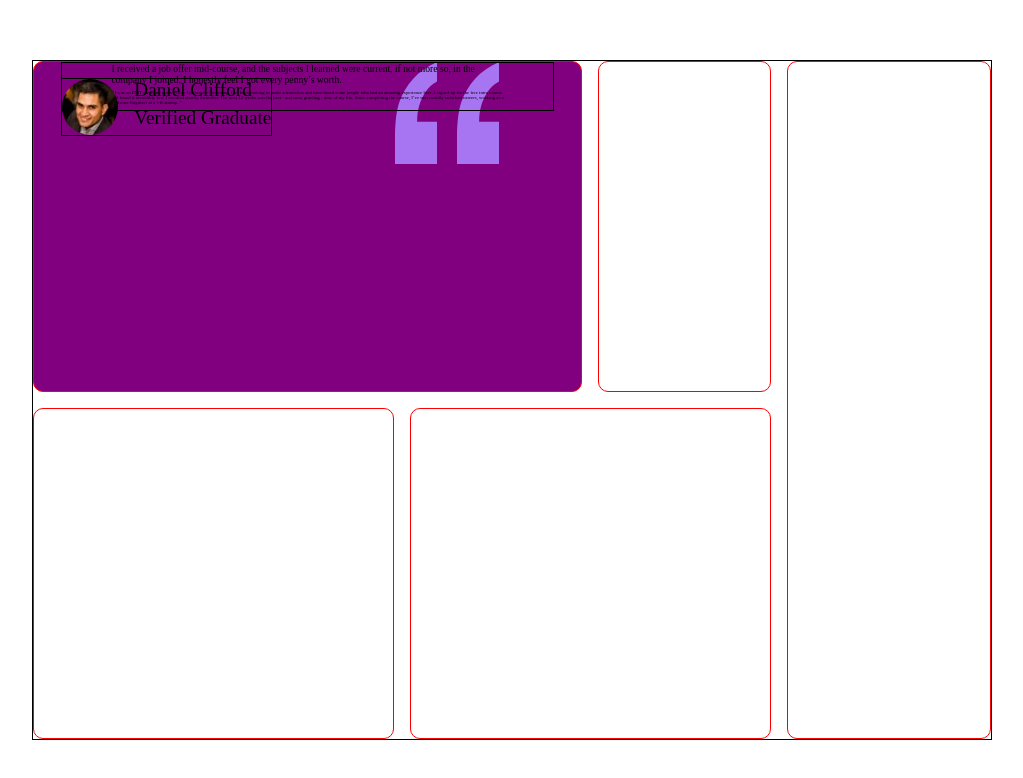
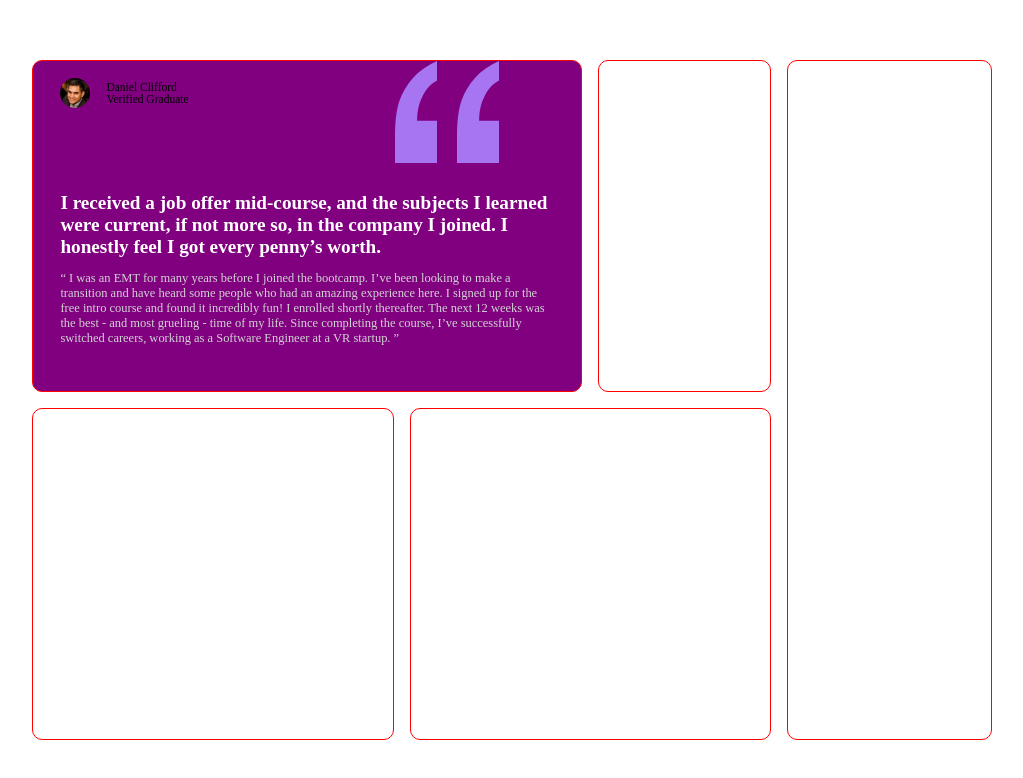
Before and after one commit to Programbeginner2120/Frontend-Mentors, a plain HTML site: page testimonials-grid-section-main/index.html in a window 1280 px wide. Shown: the whole page, without its empty margins (128-1151 px from the left). Drawn offline with Linux system fonts and the light colour scheme.

Commit message:
got first part of card implemented, want to re-implement utilizing flex more though

```diff
--- a/testimonials-grid-section-main/index.html
+++ b/testimonials-grid-section-main/index.html
@@ -22,10 +22,11 @@
       <div class="content-card card-1">
         <div class="person-info-container card-1-person-info-container">
           <img class="person-image card-1-person-image" src="images/image-daniel.jpg" />
-          <label class="person-name card-1-person-name">Daniel Clifford</label>
-          <label class="person-title card-1-person-title">Verified Graduate</label>
+          <div class="person-name-title-container card-1-person-name-title-container">
+            <label class="person-name card-1-person-name">Daniel Clifford</label>
+            <label class="person-title card-1-person-title">Verified Graduate</label>
+          </div>
         </div>
-        <img class="quotation-background" src="images/bg-pattern-quotation.svg" />
         <div class="testimonial-container card-1-testimonial-container">
           <label class="testimonial-title card-1-testimonial-title">I received a job offer mid-course, and the subjects I learned were current, if not more so,
             in the company I joined. I honestly feel I got every penny’s worth.</label>
@@ -37,6 +38,7 @@
               the course, I’ve successfully switched careers, working as a Software Engineer at a VR startup. ”
           </p>
         </div>
+        <img class="quotation-background" src="images/bg-pattern-quotation.svg" />
       </div>
       <div class="content-card card-2">
 
--- a/testimonials-grid-section-main/styles.css
+++ b/testimonials-grid-section-main/styles.css
@@ -21,7 +21,6 @@ html, body {
 .content-cards-container {
     height: 85%;
     width: 75%;
-    border: 1px solid black;
     display: grid;
     grid-template: repeat(2, 1fr) / repeat(5, 1fr);
     gap: 16px 16px;
@@ -37,30 +36,32 @@ html, body {
 }
 
 .person-info-container {
-    display: grid;
-    grid-template: repeat(2, 1fr) / 56px 1fr;
-    column-gap: 16px;
-    border: 1px solid black;
     height: fit-content;
     width: fit-content;
+    display: flex;
+    justify-content: center;
+    align-items: center;
+    gap: 16px;
     position: absolute;
     top: 5%;
     left: 5%;
 }
 
+.person-name-title-container {
+    display: flex;
+    flex-direction: column;
+    justify-content: center;
+    align-items: flex-start;
+}
+
 .person-image {
     border-radius: 50%;
-    height: 56px;
-    width: 56px;
-    grid-area: 1 / 1 / 3 / 2;
+    height: 30px;
+    width: 30px;
 }
 
-.person-name {
-    grid-area: 1 / 2 / 2 / 2;
-}
-
-.person-title {
-    grid-area: 2 / 2 / 3 / 3;
+.person-name, .person-title {
+    font-size: .6rem;
 }
 
 .testimonial-container {
@@ -70,18 +71,23 @@ html, body {
     align-items: center;
     height: fit-content;
     width: 90%;
+    height: 80%;
     margin: 0 5%;
-    border: 1px solid black;
+    position: absolute;
+    top: 10%;
 }
 
 .testimonial-title {
-    font-size: .5rem;
-    width: 80%;
+    font-size: 1rem;
+    width: 100%;
+    color: white;
+    font-weight: bold;
 }
 
 .testimonial {
-    font-size: .25rem;
-    width: 80%;
+    font-size: .65rem;
+    width: 100%;
+    color: lightgray;
 }
 
 .card-1 {
```
